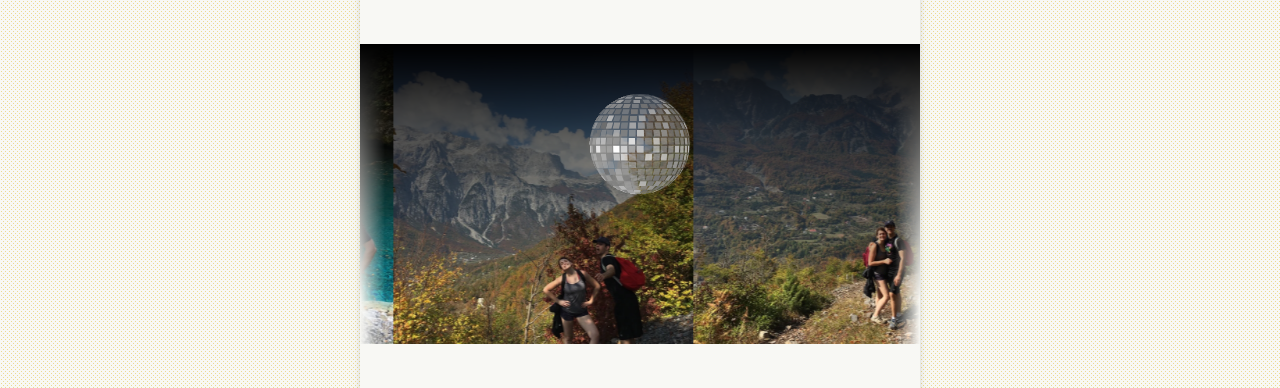
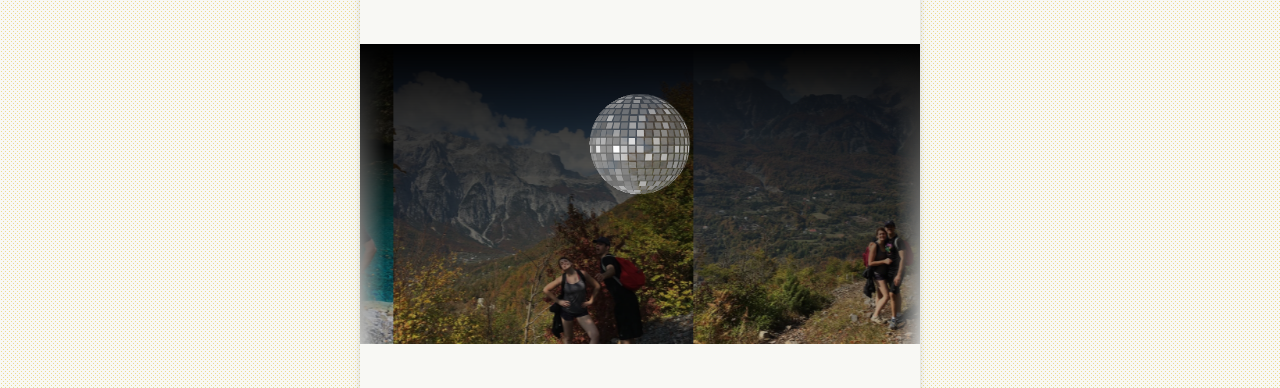
Before and after one commit to jplace/lexjor-wedding, an Eleventy site: page src/site/save-the-date.njk in a window 1280 px wide. Shown: the part 344-732 px from the top of the page. Built offline with nearby package versions, Linux system fonts and the light colour scheme; Eleventy itself is replaced by a stand-in of ours; files that its build step writes are made by us from their sources; files whose address does not match are found by name; a web font is replaced by a local one; what js-beautify, postcss-prettify, posthtml would draw is missing.

Commit message:
more black

```diff
--- a/src/site/save-the-date.njk
+++ b/src/site/save-the-date.njk
@@ -19,7 +19,7 @@ title: Save the Date
                         {% image ["./src/site/images/us/", i, ".webp"] | join , "" %}
                     {% endfor %}
                 </div>
-                <div id="discoBall1" class="absolute top-0 w-full h-64 bg-gradient-to-b from-black to-transparent z-10">
+                <div id="discoBall1" class="absolute top-0 w-full h-96 bg-gradient-to-b from-black to-transparent z-10">
                     <div class="discoBallLight"></div>
                     <div class="discoBall">
                         <div class="discoBallMiddle"></div>
```
